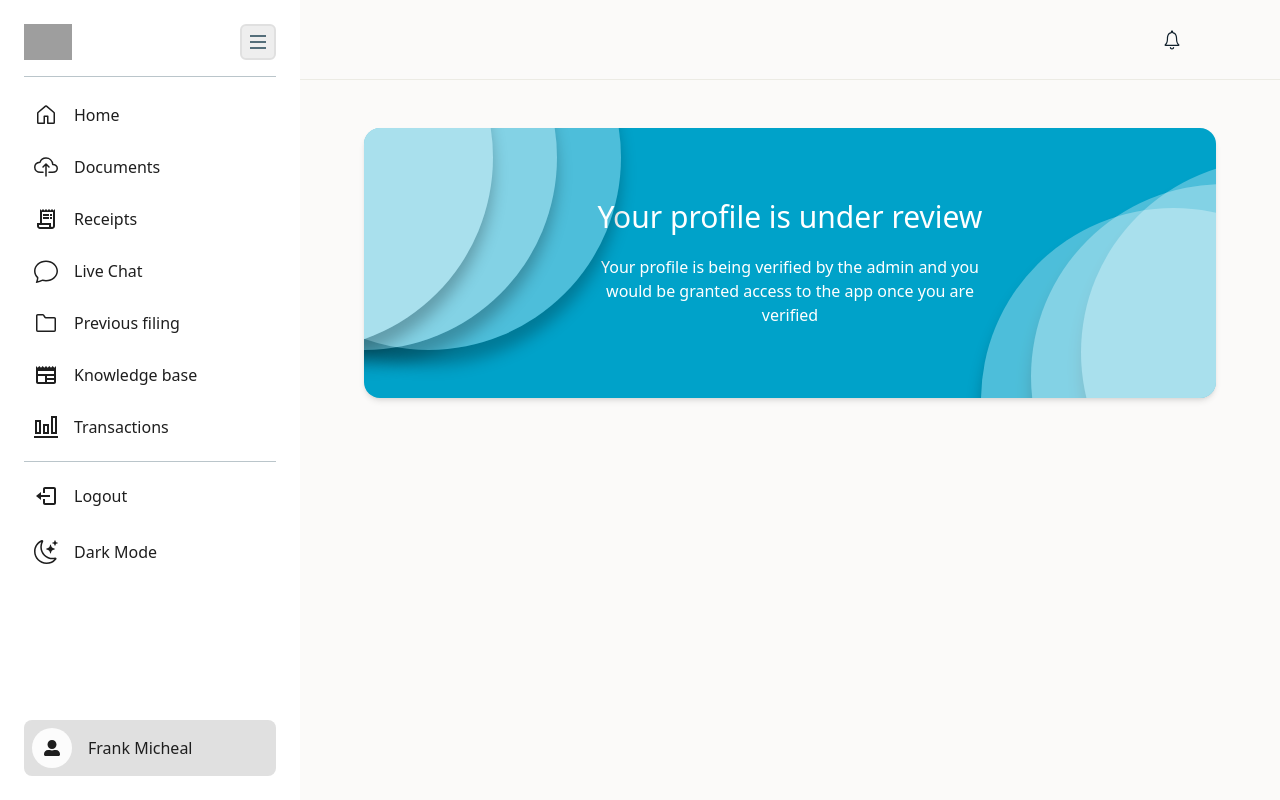
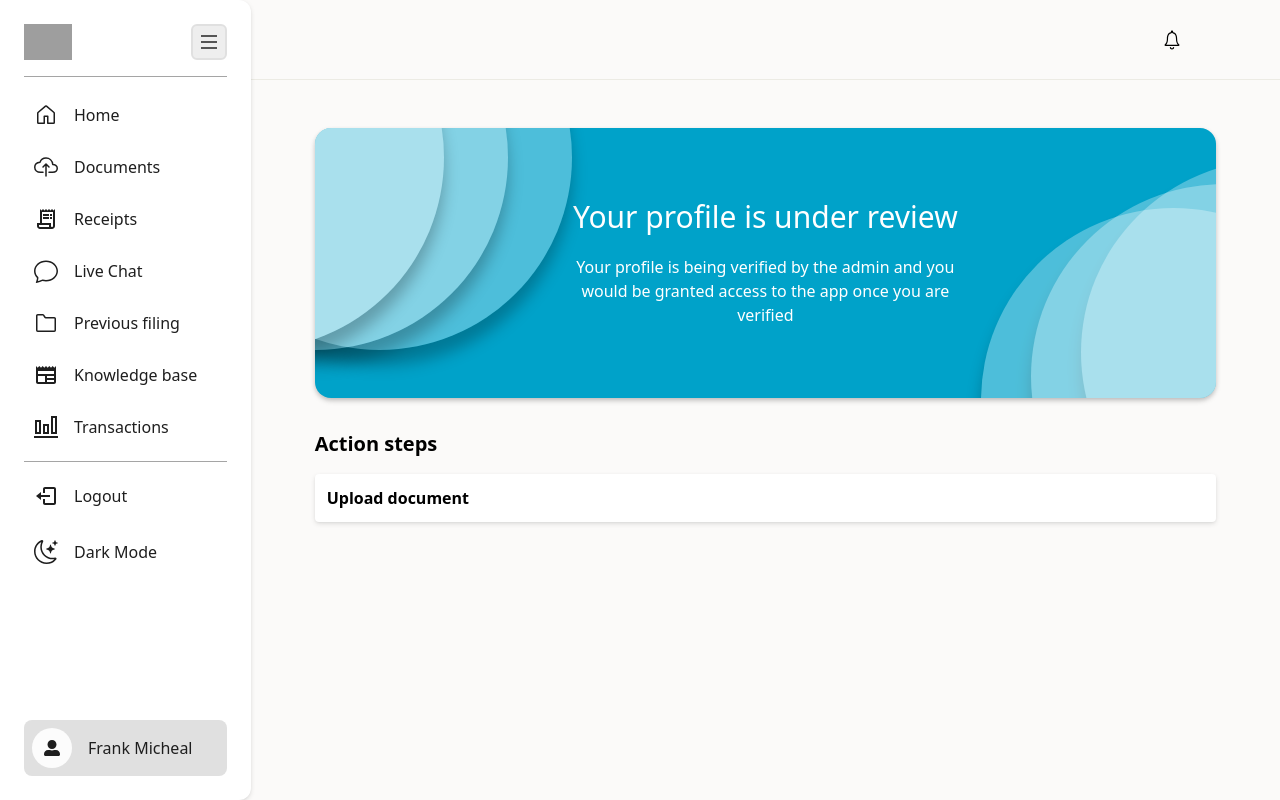
Before and after one commit to Trayshmhirk/tax-return-user-app, a React (Vite) app: page /not-approved in a window 1280 px wide. Built offline with nearby package versions, Linux system fonts and the light colour scheme; grey boxes are pictures that could not be loaded.

Commit message:
changes to not-approved-home, changing color palettes

```diff
--- a/src/components/HamburgerIcon.tsx
+++ b/src/components/HamburgerIcon.tsx
@@ -8,9 +8,9 @@ export const HamburgerIcon = ({ toggle }: HamburgerIconProps) => {
          onClick={toggle}
          className="w-9 h-9 flex flex-col items-center justify-center bg-brightGray p-2 space-y-1 border-2 border-chineseWhite rounded-md focus:outline-none"
       >
-         <span className="block h-0.5 w-full bg-darkElectricBlue" />
-         <span className="block h-0.5 w-full bg-darkElectricBlue" />
-         <span className="block h-0.5 w-full bg-darkElectricBlue" />
+         <span className="block h-0.5 w-full bg-mutedGray" />
+         <span className="block h-0.5 w-full bg-mutedGray" />
+         <span className="block h-0.5 w-full bg-mutedGray" />
 
          {/* <span
             className={`block h-0.5 w-full bg-current transform transition duration-500 ease-in-out ${
--- a/src/components/Hero.tsx
+++ b/src/components/Hero.tsx
@@ -23,7 +23,7 @@ const Hero = ({
       <div
          className={`
             relative w-full h-56 rounded-2xl bg-richElectricBlue dark:bg-gray text-white
-            flex flex-col justify-center items-center gap-5 overflow-hidden shadow-md
+            flex flex-col justify-center items-center gap-5 overflow-hidden shadow-custom dark:shadow-md-dark
             ${isNotApprovedHome ? "text-center md:h-[270px]" : ""}
          `}
       >
--- a/src/components/Sidebar.tsx
+++ b/src/components/Sidebar.tsx
@@ -69,7 +69,7 @@ const Sidebar = ({ isNotApproved }: SidebarProps) => {
 
    return (
       <aside
-         className={`relative ${isOpen ? "w-[300px]" : "w-fit px-4"} flex flex-col bg-white dark:bg-darkGray text-eerieBlack dark:text-white p-6`}
+         className={`relative ${isOpen ? "w-[300px]" : "w-fit px-4"} flex flex-col bg-white dark:bg-darkGray text-eerieBlack dark:text-white p-6 rounded-r-xl shadow-md dark:shadow-md-dark`}
       >
          <div className="h-full flex flex-col justify-between">
             <div className="flex flex-col gap-4">
@@ -87,7 +87,7 @@ const Sidebar = ({ isNotApproved }: SidebarProps) => {
                   <HamburgerIcon toggle={() => setIsOpen(!isOpen)} />
                </div>
 
-               <div className="w-full h-[1px] bg-darkElectricBlue dark:bg-white opacity-40" />
+               <div className="w-full h-[1px] bg-eerieBlack dark:bg-white opacity-40" />
 
                <div className="flex flex-col gap-3">
                   <nav className="flex flex-col gap-2">
@@ -106,7 +106,7 @@ const Sidebar = ({ isNotApproved }: SidebarProps) => {
                      ))}
                   </nav>
 
-                  <div className="w-full h-[1px] bg-darkElectricBlue dark:bg-white opacity-40" />
+                  <div className="w-full h-[1px] bg-eerieBlack dark:bg-white opacity-40" />
 
                   <NavItems
                      title="Logout"
@@ -140,7 +140,7 @@ const Sidebar = ({ isNotApproved }: SidebarProps) => {
             </div>
 
             <div
-               className="flex items-center bg-chineseWhite p-2 gap-4 rounded-lg cursor-pointer"
+               className="flex items-center bg-chineseWhite dark:bg-spanishGray p-2 gap-4 rounded-lg cursor-pointer"
                onClick={() => handleNavigate("profile", "profileNavItem")}
             >
                <div
--- a/src/index.css
+++ b/src/index.css
@@ -21,15 +21,6 @@
       filter: blur(190px);
    }
 
-   .main-content {
-      @apply h-fit overflow-hidden;
-      width: calc(100% - 300px);
-   }
-
-   .content-body {
-      height: calc(100vh - 80px);
-   }
-
    .circle {
       @apply absolute w-[385.321px] h-[385.321px] rounded-full;
       background: rgba(255, 255, 255, 0.30);
--- a/src/layouts/ContentLayout.tsx
+++ b/src/layouts/ContentLayout.tsx
@@ -6,11 +6,11 @@ type ContentLayoutProps = {
 
 const ContentLayout = ({ children }: ContentLayoutProps) => {
    return (
-      <div className="main-content flex flex-col text-darkGunMetal dark:text-white">
+      <div className="w-full h-fit flex flex-col text-darkGunMetal overflow-hidden dark:text-white md:w-[calc(100% - 300px)]">
          <Header />
 
-         <div className="content-body overflow-scroll py-12 px-16">
-            {children}
+         <div className="h-[calc(100vh - 80px)] py-12 px-16 overflow-scroll">
+            <div className="h-full flex flex-col gap-4">{children}</div>
          </div>
       </div>
    );
--- a/src/pages/NotApprovedHome.tsx
+++ b/src/pages/NotApprovedHome.tsx
@@ -1,9 +1,86 @@
+import { useState } from "react";
 import Hero from "../components/Hero";
+import { IoCloudUploadOutline } from "react-icons/io5";
+import { FaAngleLeft } from "react-icons/fa6";
+
+type StateProp = {
+   documentNumber: string;
+};
 
 const NotApprovedHome = () => {
+   const [selectedDocument, setSelectedDocument] = useState<StateProp | null>(
+      null
+   );
+   const [uploadedDocuments, setUploadedDocuments] = useState<string[]>([]); // Changed to array of strings
+
+   const handleUploadDocument = (documentNumber: string) => {
+      // Set the selected document for further use
+      setSelectedDocument({ documentNumber });
+      setUploadedDocuments((prevUploaded) => [...prevUploaded, documentNumber]);
+   };
+
+   const handleCancelUpload = () => {
+      // Clear the selected document when the user cancels document upload
+      setSelectedDocument(null);
+   };
+
+   const isUploaded = uploadedDocuments.includes("2");
+
    return (
       <>
-         <Hero isNotApprovedHome />
+         {selectedDocument ? (
+            <div className="flex flex-col gap-4 bg-white dark:bg-gray p-8 rounded-lg md:p-10 shadow-md dark:shadow-md-dark">
+               <div
+                  onClick={handleCancelUpload}
+                  className="w-8 h-8 flex items-center justify-center bg-bubbles dark:bg-mutedGray rounded-md"
+               >
+                  <FaAngleLeft className="font-light text-lg" />
+               </div>
+
+               <h2 className="font-bold">Upload a document</h2>
+               <p className="font-medium">
+                  You can submit an e-copy of the document
+               </p>
+
+               <div className="flex flex-col gap-4">
+                  <div
+                     // onClick={handleUploadModal}
+                     className="h-32 flex flex-col justify-center items-center gap-2 bg-bubbles dark:bg-mutedGray text-xl text-richElectricBlue dark:text-white font-medium rounded cursor-pointer"
+                  >
+                     <IoCloudUploadOutline className="w-8 h-8" />
+                     <p>Upload pdf or image</p>
+                  </div>
+                  {/* <UploadModal
+                     show={modalData.show}
+                     title={modalData.title}
+                     onClose={handleCloseModal}
+                     onConfirm={handleUploadDocument}
+                  /> */}
+               </div>
+            </div>
+         ) : (
+            <>
+               <Hero isNotApprovedHome />
+
+               <div className="flex flex-col gap-4">{/* accordion */}</div>
+
+               <div className="flex flex-col gap-4">
+                  <p className="font-semibold text-xl">Action steps</p>
+
+                  <label
+                     onClick={() => handleUploadDocument("2")}
+                     className={`
+                        flex justify-between items-center p-3 bg-white dark:bg-spanishGray dark:text-eerieBlack rounded shadow-md dark:shadow-md-dark cursor-pointer
+                     `}
+                  >
+                     <span className="font-bold">Upload document</span>
+                     {isUploaded && (
+                        <span className="font-medium">Uploaded</span>
+                     )}
+                  </label>
+               </div>
+            </>
+         )}
       </>
    );
 };
--- a/tailwind.config.js
+++ b/tailwind.config.js
@@ -17,37 +17,33 @@ export default {
             // primary
             alabaster: "#ECEBE4",
             richElectricBlue: "#00A2C9",
+            bubbles: "#E5F6F9",
             darkRichElectricBlue: "#007A9B",
             antiFlashWhite: "#EEF0F2",
             ghostWhite: "#FBFAF9",
 
-            //
+            // grey
             lightGray: "#F4F4F4",
-
-            // grey
             americanSilver: "#CCD0Cf",
             lotion: "#FCFCFC",
             cultured: "#F5F5F5",
             brightGray: "#EEEEEE",
             chineseWhite: "#E0E0E0",
+            spanishGray: "#B8B8B8",
 
             // dark
             darkGray: "#2A2A2A",
+            gray: "#2E2E2E",
             eerieBlack: "#1E1E1E",
-            gray: "#2E2E2E",
             mutedGray: "#555555",
-
-            //
-            darkElectricBlue: "#546E7A",
-            charcoal: "#37474F",
-            gunMetal: "#2F3141",
-            darkGunMetal: "#11212D",
-            chineseBlack: "#0D1117",
             richBlack: "#010409",
          },
          boxShadow: {
+            md: "0 2px 5px 0px rgb(0 0 0 / 0.1), 0 1px 3px -1px rgb(0 0 0 / 0.1)",
+            "md-dark":
+               "0 2px 5px 0px rgb(0 0 0 / 0.5), 0 1px 3px -1px rgb(0 0 0 / 0.7)",
             custom:
-               "0 1px 3px 0 rgba(0, 0, 0, .1), 0 1px 2px -1px rgba(0, 0, 0, .1)",
+               "0 2px 4px 0px rgba(0, 0, 0, .1), 0 3px 6px -1px rgba(0, 0, 0, .2)",
             "custom-active":
                "0 3px 5px rgba(0, 0, 0, 0.2), 0 1px 3px rgba(0, 0, 0, 0.1)",
          },
```
Also changed, not shown: src/assets/back-icon.png (added).
